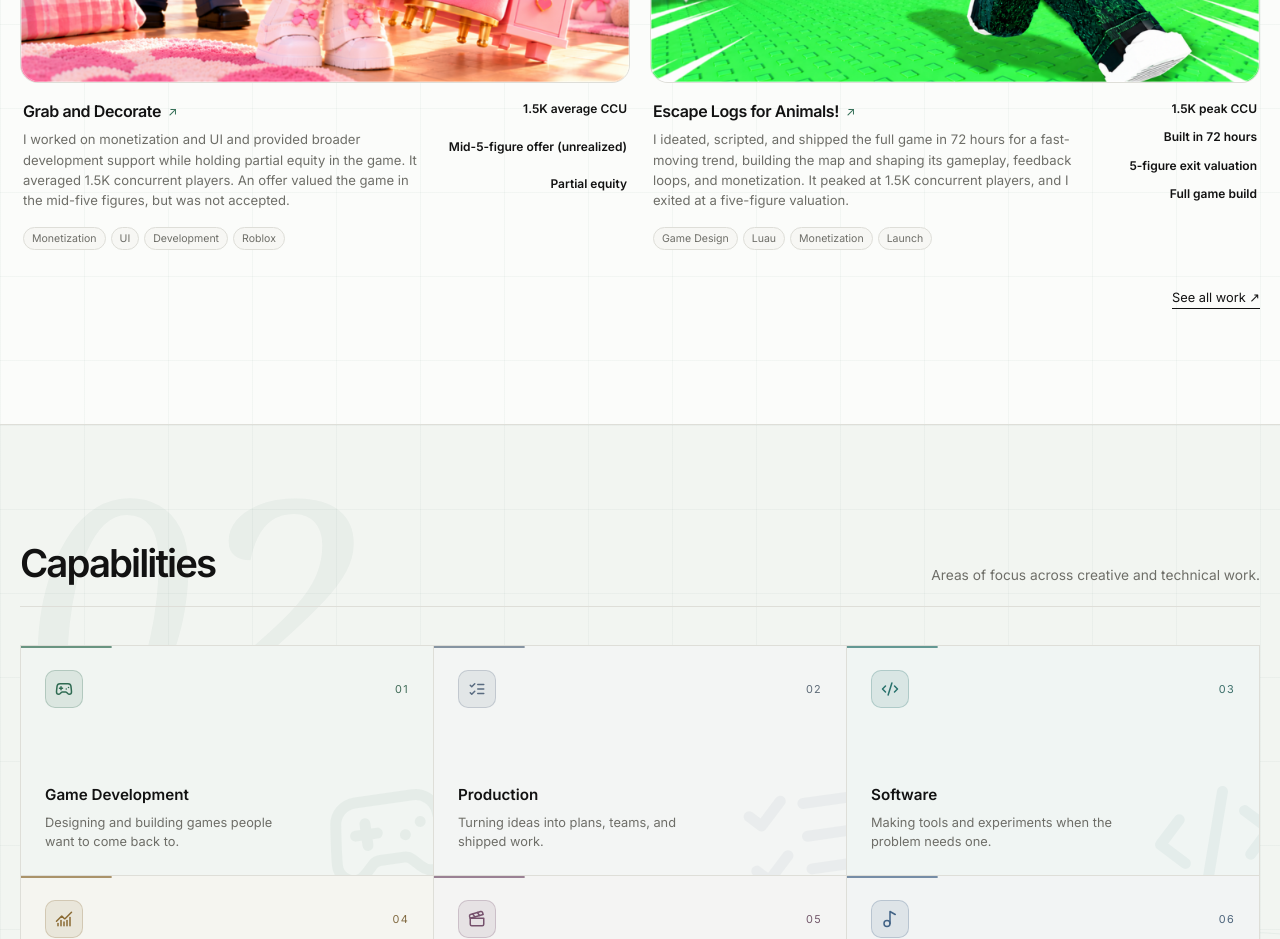
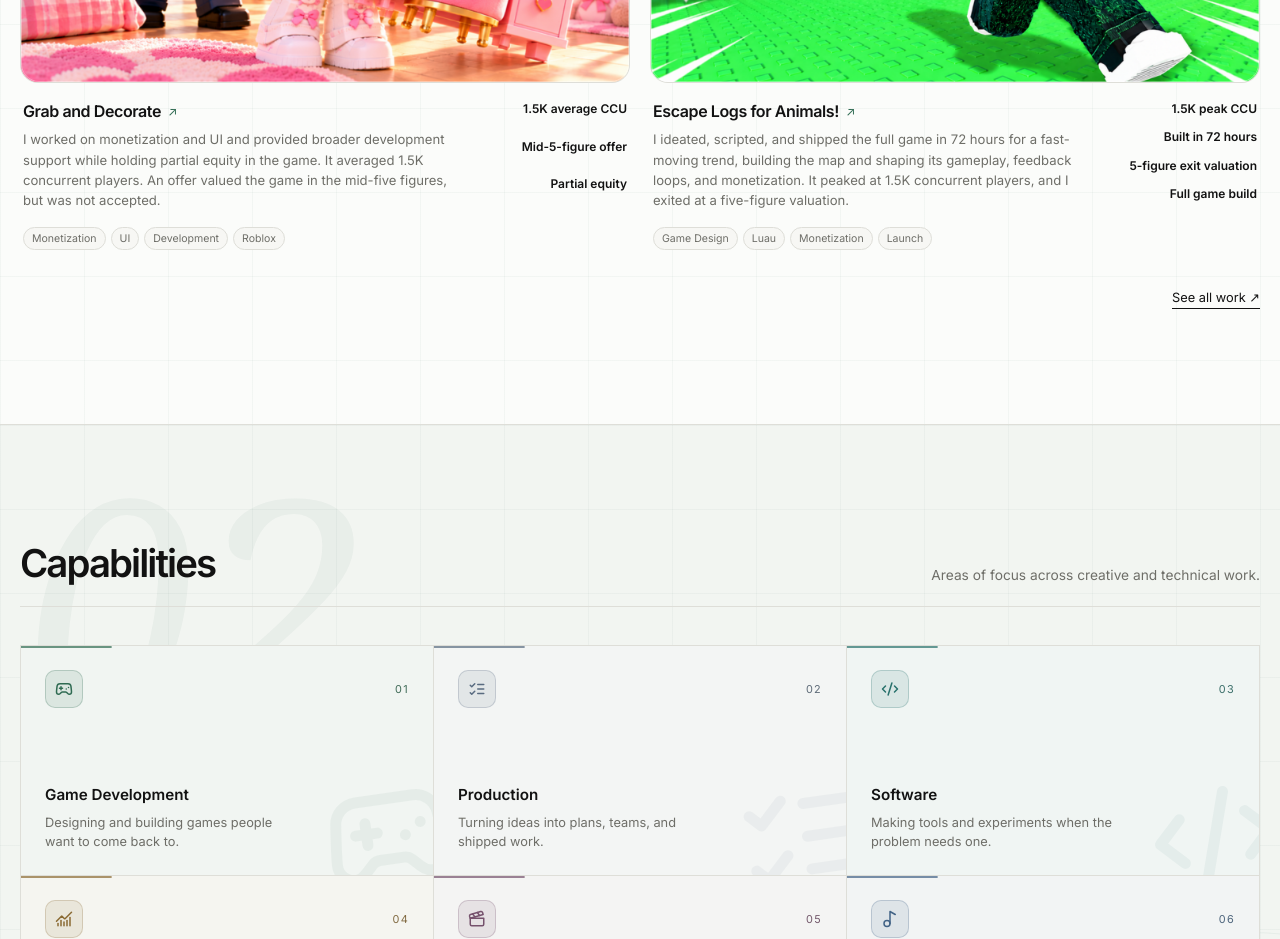
Before and after one commit to twistedlua/twisteds.dev, a React (Vite) app: page / in a window 1280 px wide. Shown: the part 1280-2219 px from the top of the page. Built offline with nearby package versions, Linux system fonts and the light colour scheme.

Commit message:
Simplify Grab and Decorate offer metric

```diff
--- a/src/data/projects.ts
+++ b/src/data/projects.ts
@@ -14,7 +14,7 @@ export const projects: Project[] = [
     tags: ['Monetization', 'UI', 'Development', 'Roblox'],
     metrics: [
       '1.5K average CCU',
-      'Mid-5-figure offer (unrealized)',
+      'Mid-5-figure offer',
       'Partial equity',
     ],
     featured: true,
```
